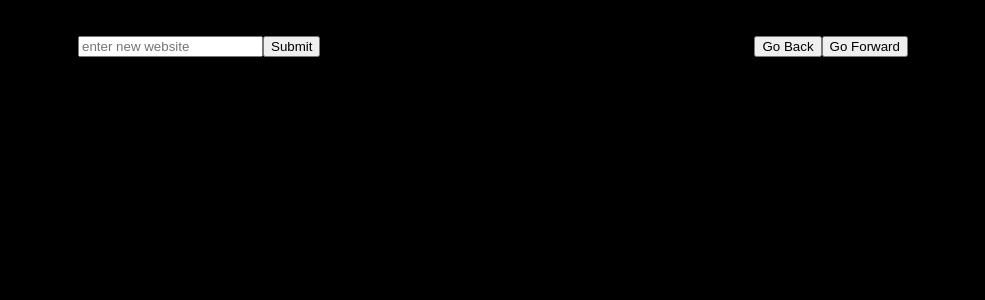
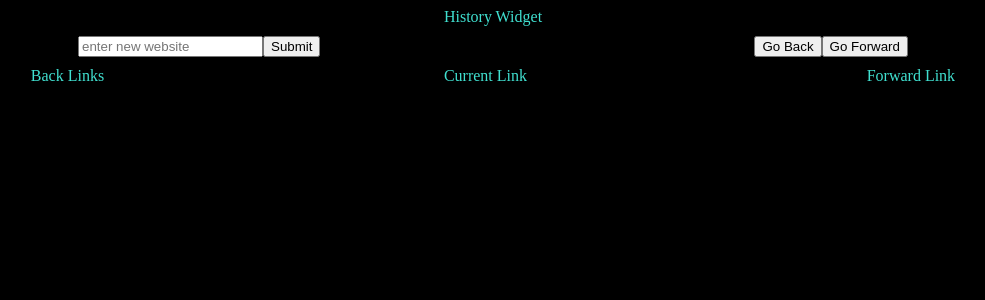
Before and after one commit to hirichardhai/history-widget, a React (Create React App) app: page / in a window 1280 px wide. Shown: the top 300 px of the page, without its empty margins (147-1132 px from the left). Built offline with nearby package versions, Linux system fonts and the light colour scheme.

Commit message:
changed font color to turquoise

```diff
--- a/src/App.css
+++ b/src/App.css
@@ -1,5 +1,6 @@
 body {
   background-color: black;
+  color: turquoise;
 }
 .description {
   text-align: center;
```
